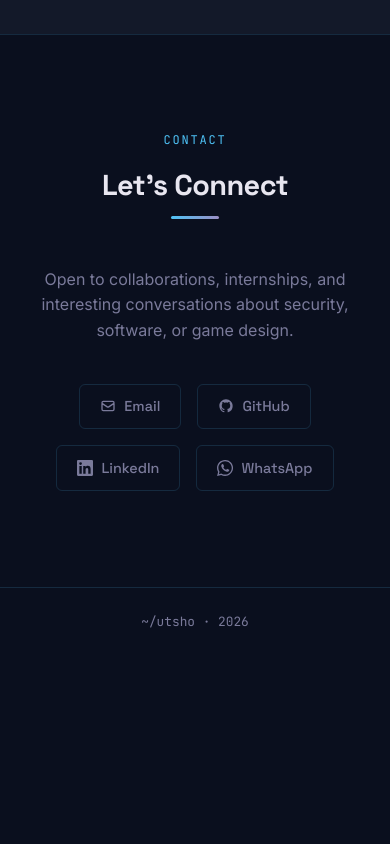
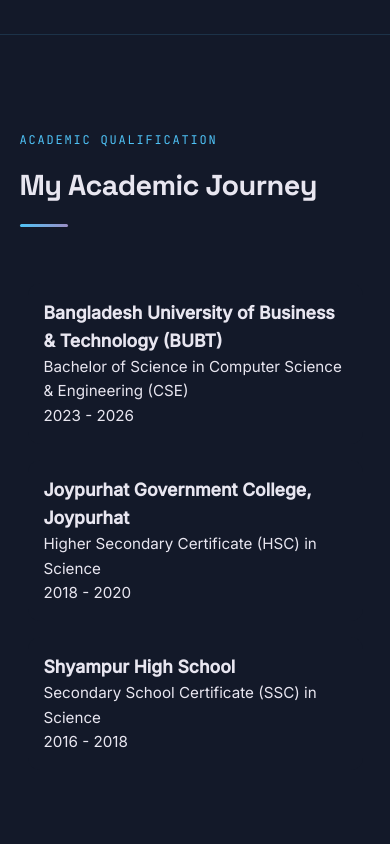
Before and after one commit to UTSHOKUMARMONDAL/utshokumarmondal, a plain HTML site: page index.html in a window 390 px wide. Shown: the part 10660-11504 px from the top of the page. Before the commit the page ends 11317 px from the top, so only its background shows below. Drawn offline with Linux system fonts and the light colour scheme.

Commit message:
education added

```diff
--- a/index.html
+++ b/index.html
@@ -585,6 +585,36 @@
     </div>
   </div>
 
+
+<section id="academic">
+  <p class="section-label">Academic Qualification</p>
+<h2 class="reveal">My Academic Journey</h2>
+<div class="section-divider reveal"></div>
+
+<div class="academic-grid">
+
+  <div class="academic-card reveal">
+
+    <h3>Bangladesh University of Business &amp; Technology (BUBT)</h3>
+    <p>Bachelor of Science in Computer Science &amp; Engineering (CSE)</p>
+    <p>2023 - 2026</p>
+  </div>
+
+  <div class="academic-card reveal">
+    <h3>Joypurhat Government College, Joypurhat</h3>
+    <p>Higher Secondary Certificate (HSC) in Science</p>
+    <p>2018 - 2020</p>
+  </div>
+
+  <div class="academic-card reveal">
+    <h3>Shyampur High School</h3>
+    <p>Secondary School Certificate (SSC) in Science</p>
+    <p>2016 - 2018</p>
+  </div>
+
+</div>
+</section>
+
   <!-- ══ CONTACT ══ -->
   <section id="contact">
     <p class="section-label reveal">Contact</p>
--- a/style.css
+++ b/style.css
@@ -782,3 +782,64 @@
   z-index: 2;
 
 }
+/* Academic Section */
+.academic-grid {
+    display: grid;
+    grid-template-columns: repeat(auto-fit, minmax(300px, 1fr));
+    gap: 1.5rem;
+
+    width: 100%;
+    max-width: 1200px;
+    margin: 0 auto;
+    padding: 1rem;
+}
+
+.academic-card {
+    background: #131929;
+    border-radius: 12px;
+    padding: 1.5rem;
+
+    margin: 0;
+    transition: transform 0.3s ease, box-shadow 0.3s ease;
+}
+
+.academic-card:hover {
+    transform: translateY(-5px);
+    box-shadow: 0 8px 20px rgba(0, 0, 0, 0.2);
+}
+
+/* Tablet */
+@media (max-width: 768px) {
+    .academic-grid {
+        grid-template-columns: 1fr;
+        padding: 0.8rem;
+    }
+
+    .academic-card {
+        padding: 1.2rem;
+    }
+}
+
+/* Mobile */
+@media (max-width: 480px) {
+    .academic-grid {
+        gap: 1rem;
+        padding: 0.5rem;
+    }
+
+    .academic-card {
+        padding: 1rem;
+    }
+
+    .academic-card h3 {
+        font-size: 1.1rem;
+    }
+
+    .academic-card p {
+        font-size: 0.95rem;
+    }
+}
+#academic {
+  background: var(--card);
+  border-top: 1px solid var(--border);
+}
```
